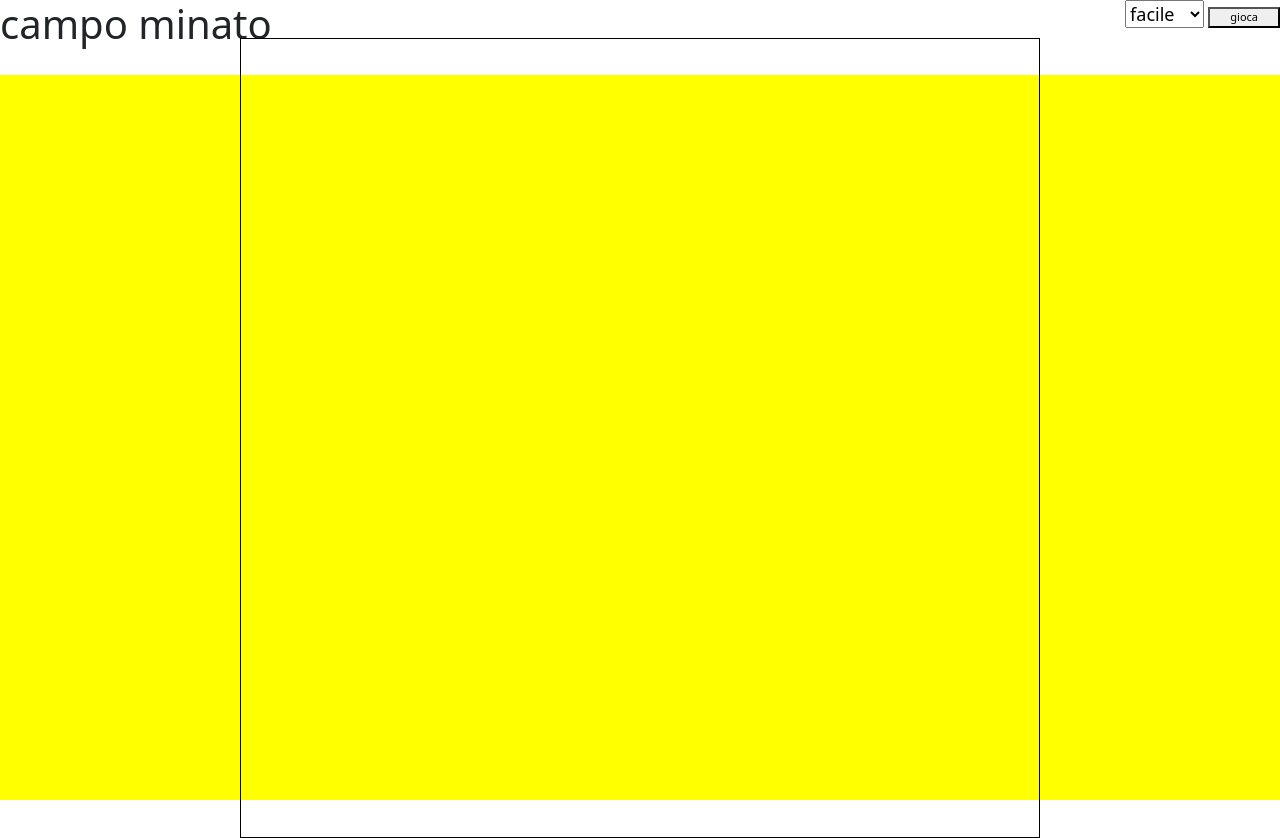
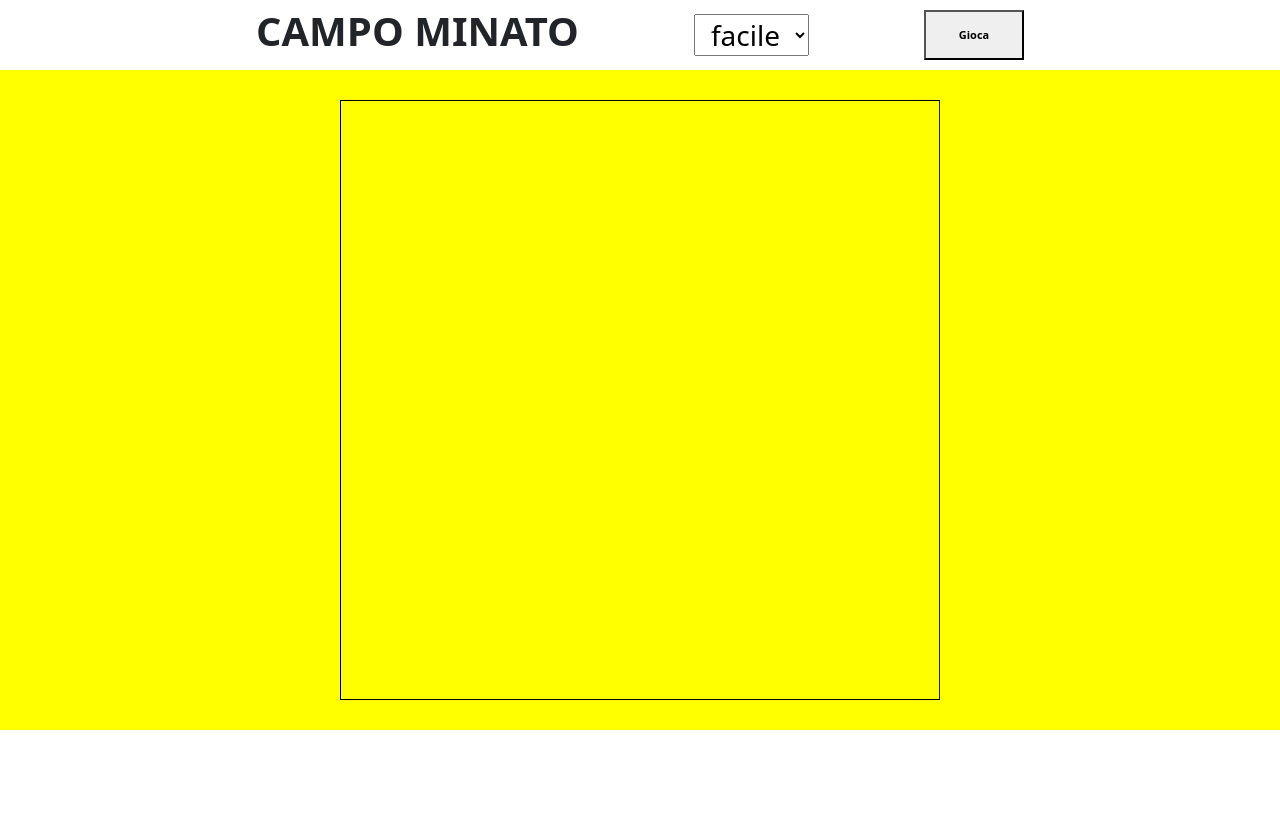
Before and after one commit to devmirko/js-campominato-dom, a plain HTML site: page index.html in a window 1280 px wide. After the commit the page ends 800 px from the top, so only its background shows below. Drawn offline with nearby package versions, Linux system fonts and the light colour scheme.

Commit message:
aggiunta stile

```diff
--- a/index.html
+++ b/index.html
@@ -12,18 +12,14 @@
      <!-- testata della pagina dove metteremo le opzioni da scegliere  -->
     <header>
         <section>
-            <h1>campo minato</h1>
+            <h1>CAMPO MINATO</h1>
         </section>
-        <section>
-            <div class="dif_container">
                 <select name="" id="sezione_difficolta">
                     <option value="1">facile</option>
                     <option value="2">medio</option>
-                    <option value="3">difficle</option>
+                    <option value="3">difficile</option>
                 </select>
-                <button id="play">gioca</button>
-            </div>
-        </section>
+                <button id="play">Gioca</button>
     </header>
    <!-- sezione con griglia   -->
     <main>
@@ -36,7 +32,6 @@
             <span id="num_match"></span>
             <span id="risultato_match"></span>
             <span id="total_point"></span>
-            <span>Gioca ancora</span>
         </div>
 
     </footer>
--- a/style.css
+++ b/style.css
@@ -12,17 +12,32 @@ body {
 /* Header */
 
 header {
+    width: 60%;
+    margin: 0 auto;
     display: flex;
-    height: 75px;
+    height: 70px;
     justify-content: space-between;
+    align-items: center;
 }
 
 /* sezione tasti */
+section h1{
+    font-weight: 700;
+}
 
 
 #sezione_difficolta {
-    font-size: 18px;
+    width: 15%;
+    font-size: 28px;
+    text-align: center;
 
+}
+
+button{
+    width: 100px;
+    min-height: 50px;
+    font-size: 20px;
+    font-weight: 700;
 }
 
 
@@ -39,7 +54,7 @@ header {
 
 /* Main */
 main {
-    height: calc(100vh - 75px);
+    height: calc(100vh - 140px);
     min-height: 280px;
     background-color: yellow;
     display: flex;
@@ -50,8 +65,8 @@ main {
 #grid {
     display: flex;
     flex-wrap: wrap;
-    width: 800px;
-    height: 800px;
+    width: 600px;
+    height: 600px;
     border: 1px solid black;
     position: relative;
 }
@@ -111,10 +126,18 @@ main {
     display: none;
 }
 
+#game_end{
+   width: 50%;
+   display: flex;
+   justify-content: space-around;
+   font-weight: 800;
+}
+
 
 /* Footer */
 footer {
-    height: 30px;
+    height: 70px;
     display: flex;
     align-items: center;
+    justify-content: center;
 }
```
